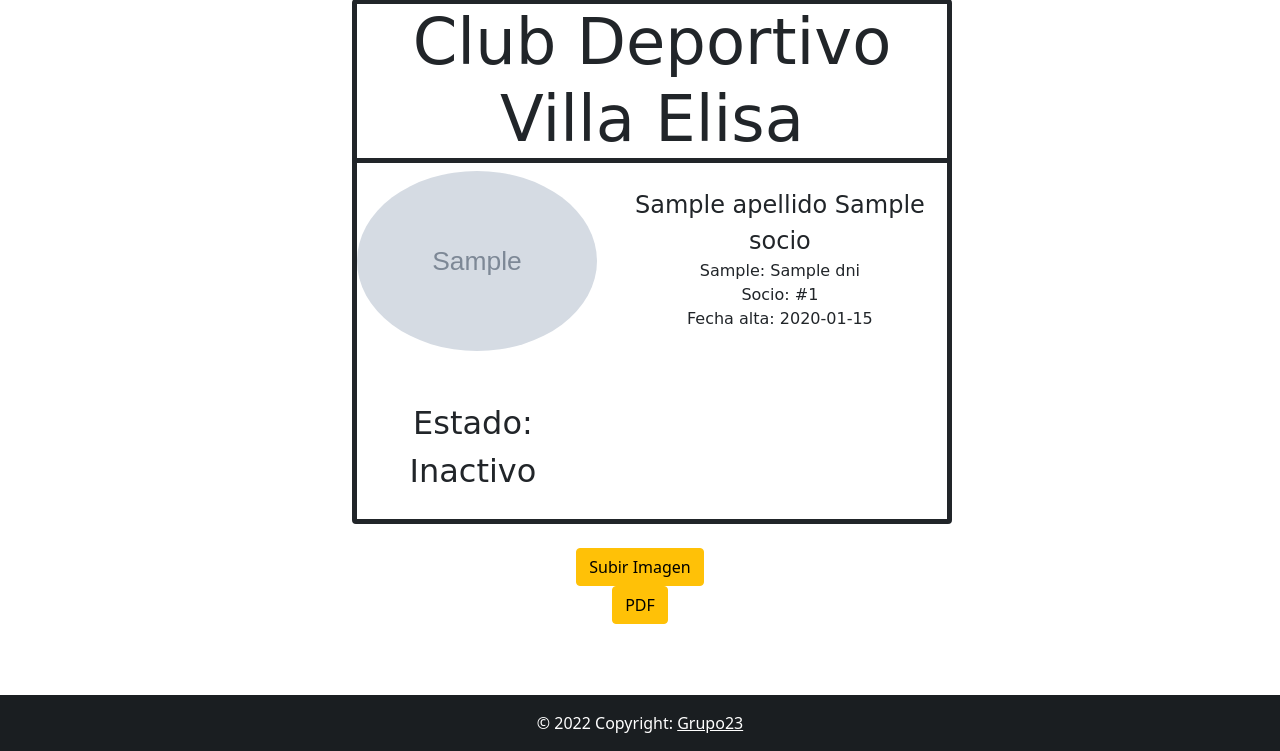
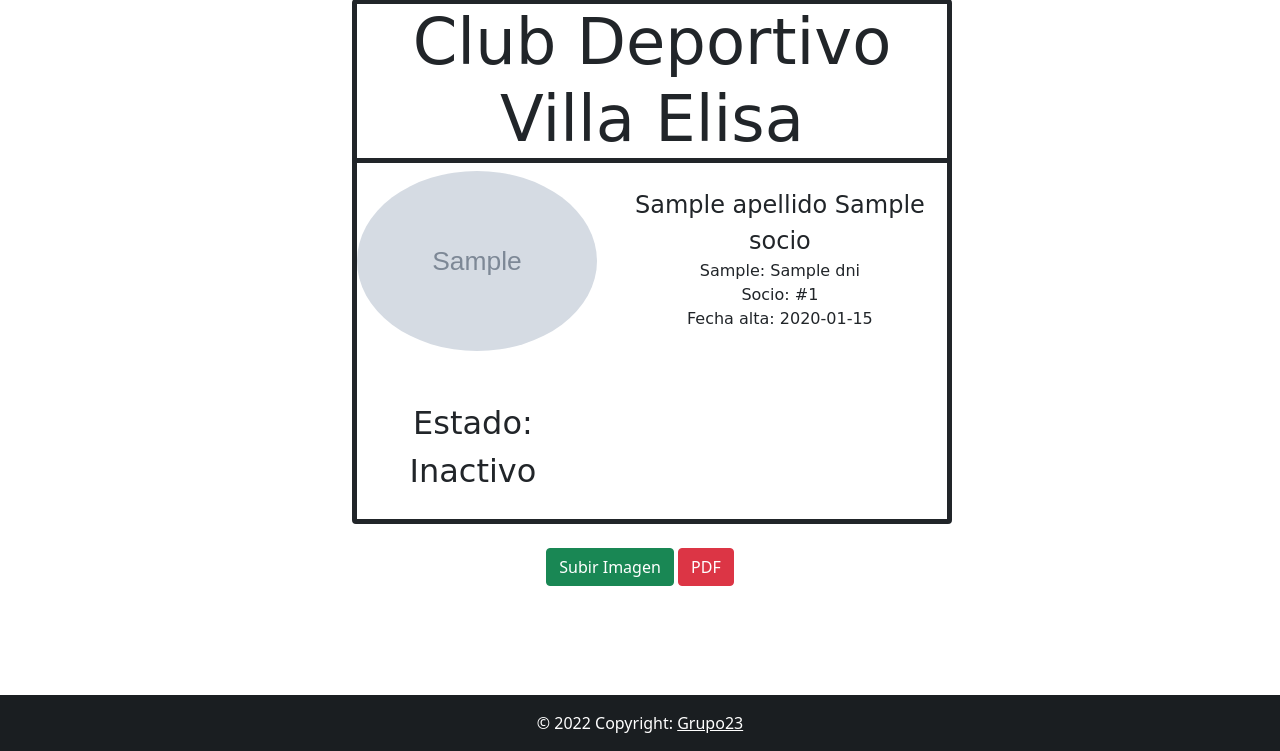
Before and after one commit to Juan-Cruz-GH/Proyecto-de-Software-UNLP, a Python web app: template admin/src/web/templates/carnet/carnet_template.html in a window 1280 px wide. Shown: the part 81-832 px from the top of the page. Run offline with Jinja, Linux system fonts and the light colour scheme; the template is opened without the code that fills it: most values are stand-ins (such as "Sample title", 1, 10 or a date in 2020); grey boxes marked "Sample" are stand-in pictures.

Commit message:
carnet, mas estilos

```diff
--- a/admin/src/web/controllers/carnet.py
+++ b/admin/src/web/controllers/carnet.py
@@ -12,6 +12,7 @@ from flask import (
     send_from_directory,
     url_for,
     Response,
+    abort,
 )
 
 from flask_weasyprint import HTML, render_pdf
--- a/admin/src/web/templates/carnet/carnet_template.html
+++ b/admin/src/web/templates/carnet/carnet_template.html
@@ -47,11 +47,15 @@ Configuración del sistema - Club Villa Elisa
 
 <br>
 
-<div class="text-center">
-    <a href="{{ url_for('carnet.upload_image', id=socio.id) }}" class="btn btn-warning">Subir Imagen</a>
+<div class="row text-center">
+    <div>
+        <a href="{{ url_for('carnet.upload_image', id=socio.id) }}" class="btn btn-success">Subir
+            Imagen</a>
+        <a href="{{ url_for('carnet.carnet_pdf_download', id=socio.id) }}" class="btn btn-danger">PDF</a>
+    </div>
 </div>
 
-<div class="text-center">
-    <a href="{{ url_for('carnet.carnet_pdf_download', id=socio.id) }}" class="btn btn-warning">PDF</a>
+<div class=" text-center">
+
 </div>
 {% endblock %}
```
